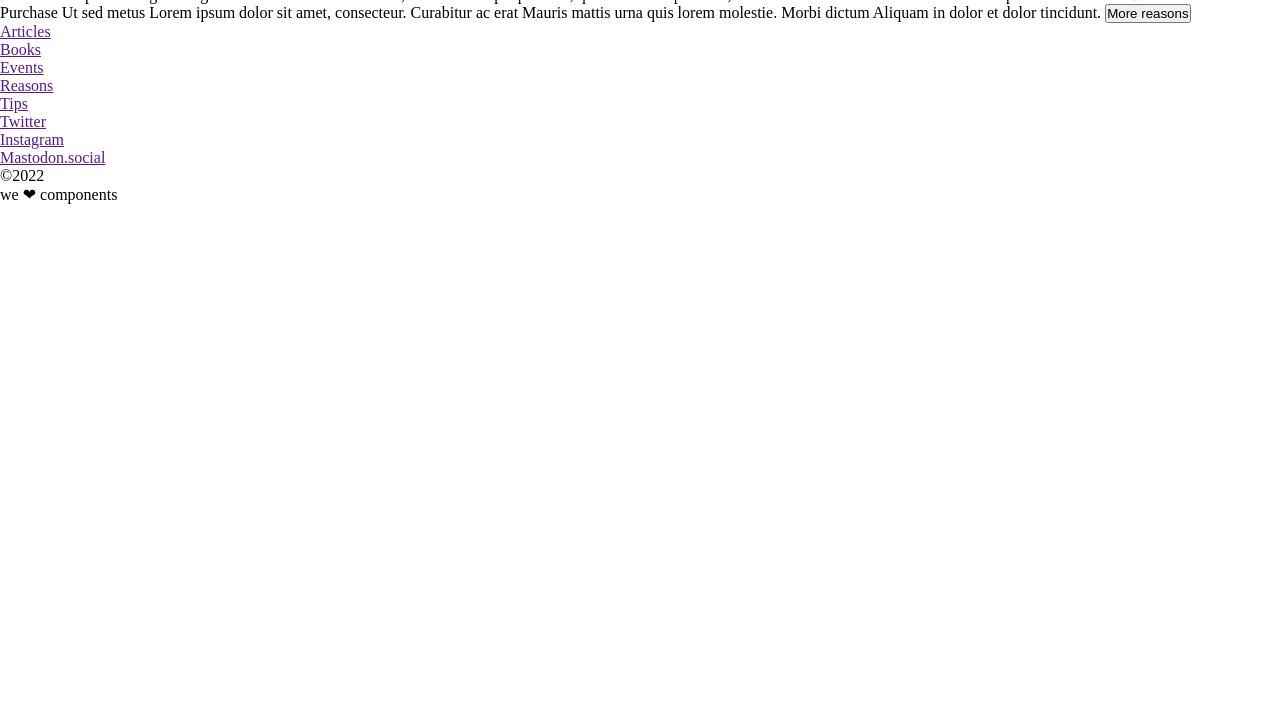
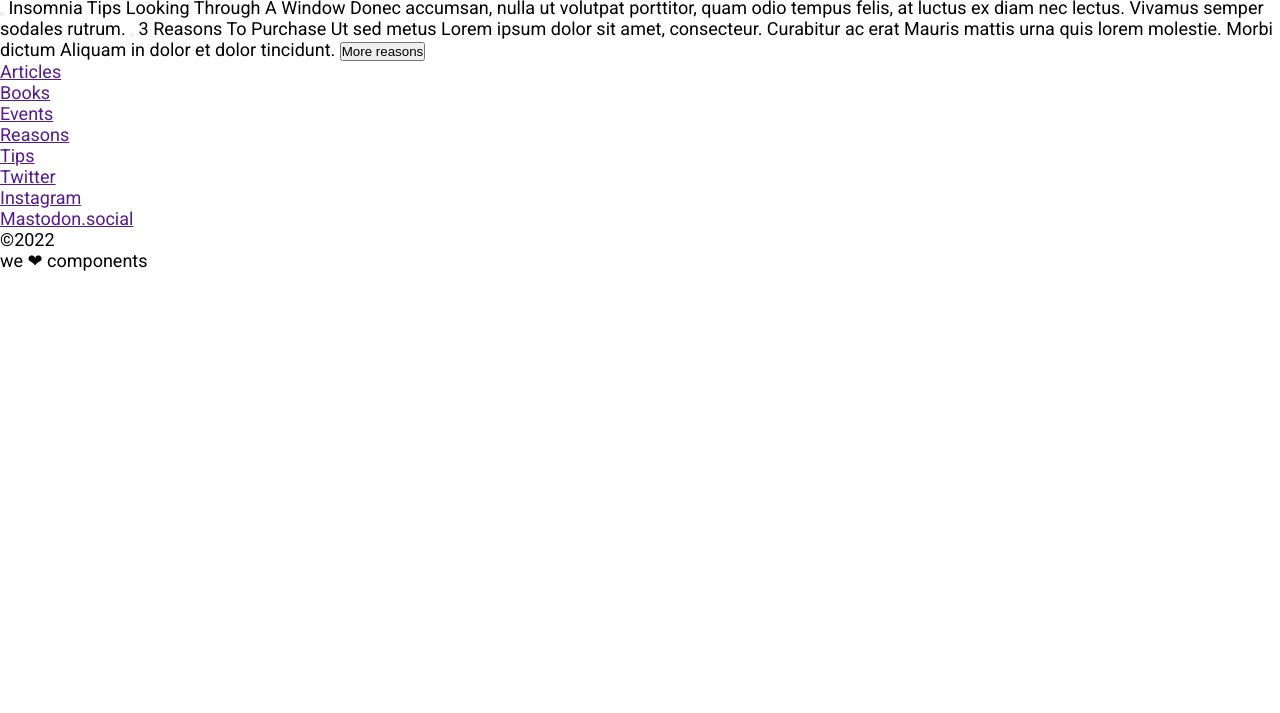
Before and after one commit to Adalab/modulo-1-evaluacion-final-Juls-ux, a website built with Vite: page src/index.html in a window 1280 px wide. Shown: the part 87-800 px from the top of the page. Built offline with nearby package versions, Linux system fonts and the light colour scheme.

Commit message:
fuentes cargadas

```diff
--- a/src/index.html
+++ b/src/index.html
@@ -4,12 +4,10 @@
     <meta charset="UTF-8" />
     <meta name="viewport" content="width=device-width, initial-scale=1" />
     <title>Ejercicio Evaluación 1 Final</title>
+
     <link rel="preconnect" href="https://fonts.googleapis.com">
     <link rel="preconnect" href="https://fonts.gstatic.com" crossorigin>
-    <link href="https://fonts.googleapis.com/css2?family=Roboto:ital,wght@0,100;0,300;0,400;0,500;0,700;0,900;1,100;1,300;1,400;1,500;1,700;1,900&display=swap" rel="stylesheet">
-    <link rel="preconnect" href="https://fonts.googleapis.com">
-    <link rel="preconnect" href="https://fonts.gstatic.com" crossorigin>
-    <link href="https://fonts.googleapis.com/css2?family=Roboto+Slab:wght@100..900&display=swap" rel="stylesheet">
+    <link href="https://fonts.googleapis.com/css2?family=Roboto+Slab:wght@100..900&family=Roboto:ital,wght@0,100;0,300;0,400;0,500;0,700;0,900;1,100;1,300;1,400;1,500;1,700;1,900&display=swap" rel="stylesheet">
 
     <link rel="stylesheet" href="./scss/main.scss" />
     <link rel="icon" href="./images/favicon.png" />
--- a/src/scss/main.scss
+++ b/src/scss/main.scss
@@ -5,3 +5,17 @@
   margin: 0;
   padding: 0;
 }
+
+:root {
+
+    font-family: "Roboto Slab", serif;
+    font-optical-sizing: auto;
+    font-weight: weight;
+    font-style: normal;
+
+    font-family: "Roboto", sans-serif;
+    font-weight: 400;
+    font-style: normal;
+    font-size: 18px;
+
+}
```
